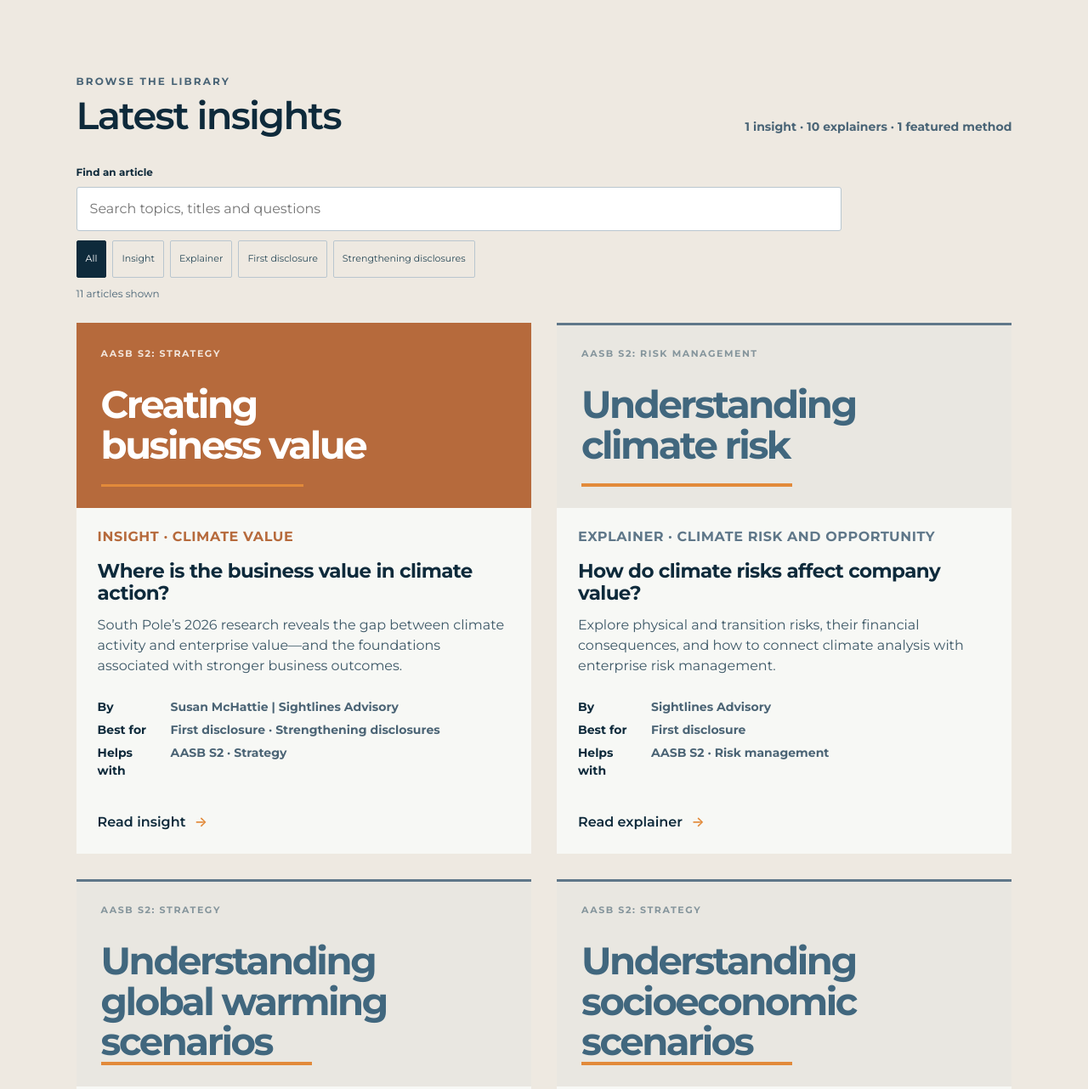
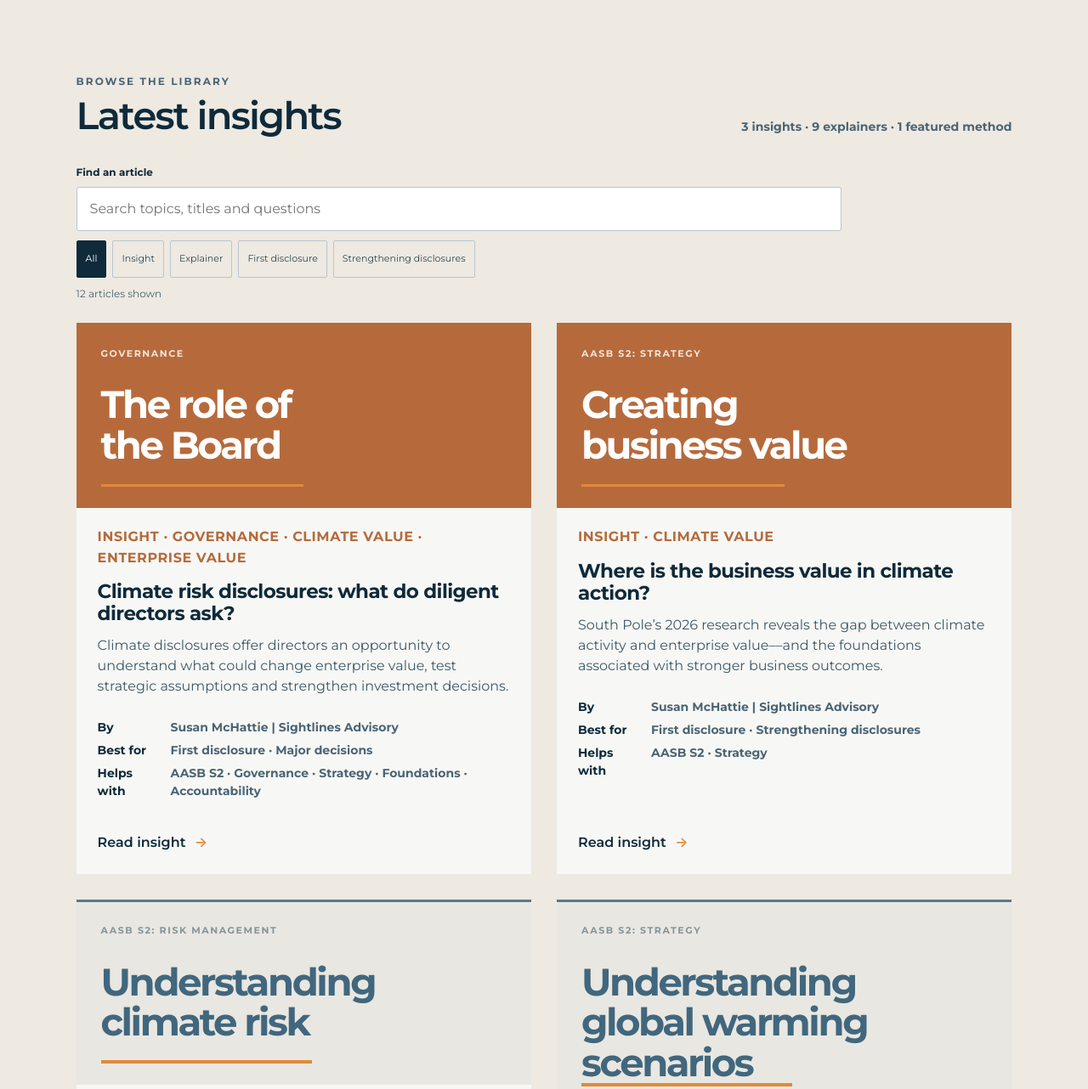
Before and after one commit to sightlines-advisory/web-prototype, a plain HTML site: page insights/index.html in a window 1280 px wide. Shown: the part 1040-2322 px from the top of the page at 85% size. Drawn offline with Linux system fonts and the light colour scheme.

Commit message:
Add governance Insight to library and reconcile article counts

```diff
--- a/insights/index.html
+++ b/insights/index.html
@@ -6,7 +6,7 @@
   <meta name="description" content="Draft Sightlines Advisory Insights page.">
   <title>Insights — Sightlines Advisory (staging)</title>
   <link rel="icon" href="../assets/favicon.svg" type="image/svg+xml">
-  <link rel="stylesheet" href="../styles.css"><link rel="stylesheet" href="insights.css?v=20261112-p3">
+  <link rel="stylesheet" href="../styles.css"><link rel="stylesheet" href="insights.css?v=20261126-governance">
 </head>
 <body>
 <p class="prototype-banner"><strong>SIGHTLINES WEB PROTOTYPE</strong> — working copy; not the production site.</p>
@@ -38,8 +38,9 @@
     <div class="featured-method-actions"><a class="featured-method-primary" href="five-steps-confident-start-climate-reporting.html">Read the article <span aria-hidden="true">→</span></a><a class="featured-method-secondary" href="https://sightlines-advisory.com.au/downloads/sightlines-five-steps-climate-reporting-guide.pdf" target="_blank" rel="noopener noreferrer">Download the guide (PDF) <span aria-hidden="true">↗</span></a></div>
   </div>
 </section>
-    <section class="insights-grid-section" id="insights-library"><div class="insights-grid-header"><div><p class="eyebrow">BROWSE THE LIBRARY</p><h2>Latest insights</h2></div><p>1 insight · 10 explainers · 1 featured method</p></div>
+    <section class="insights-grid-section" id="insights-library"><div class="insights-grid-header"><div><p class="eyebrow">BROWSE THE LIBRARY</p><h2>Latest insights</h2></div><p>3 insights · 9 explainers · 1 featured method</p></div>
       <div class="insights-discovery"><label for="insights-search">Find an article</label><input id="insights-search" type="search" placeholder="Search topics, titles and questions" autocomplete="off"><div class="insights-filters" role="group" aria-label="Filter articles"><button type="button" data-filter="all" aria-pressed="true">All</button><button type="button" data-filter="insight">Insight</button><button type="button" data-filter="explainer">Explainer</button><button type="button" data-filter="first disclosure">First disclosure</button><button type="button" data-filter="strengthening disclosures">Strengthening disclosures</button></div><p id="insights-search-status" role="status" aria-live="polite" aria-atomic="true"></p></div><div class="insights-grid">
+<article class="insight-card card--insight" data-topics="Governance Climate value Enterprise value" data-transition="Foundations Accountability"><div class="tile-art tile-art--insight tile-art--governance" aria-hidden="true"><p>GOVERNANCE</p><strong>The role of<br>the Board</strong><i class="insight-rule"></i></div><div class="insight-card-body"><span class="insight-type">Insight · Governance · Climate value · Enterprise value</span><h3><a href="climate-risk-disclosures-director-questions.html">Climate risk disclosures: what do diligent directors ask?</a></h3><p>Climate disclosures offer directors an opportunity to understand what could change enterprise value, test strategic assumptions and strengthen investment decisions.</p><dl class="insight-card-meta"><div class="insight-card-meta-row"><dt>By</dt><dd>Susan McHattie | Sightlines Advisory</dd></div><div class="insight-card-meta-row"><dt>Best for</dt><dd>First disclosure · Major decisions</dd></div><div class="insight-card-meta-row"><dt>Helps with</dt><dd>AASB S2 · Governance · Strategy · Foundations · Accountability</dd></div></dl><a class="text-link" href="climate-risk-disclosures-director-questions.html">Read insight <span aria-hidden="true">→</span></a></div></article>
         <article class="insight-card card--insight"><div class="tile-art tile-art--insight" aria-hidden="true"><p>AASB S2: STRATEGY</p><strong>Creating<br>business value</strong><i class="insight-rule"></i></div><div class="insight-card-body"><span class="insight-type">Insight · Climate value</span><h3><a href="where-is-business-value-in-climate-action.html">Where is the business value in climate action?</a></h3><p>South Pole’s 2026 research reveals the gap between climate activity and enterprise value—and the foundations associated with stronger business outcomes.</p><dl class="insight-card-meta"><div class="insight-card-meta-row"><dt>By</dt><dd>Susan McHattie | Sightlines Advisory</dd></div><div class="insight-card-meta-row"><dt>Best for</dt><dd>First disclosure · Strengthening disclosures</dd></div><div class="insight-card-meta-row"><dt>Helps with</dt><dd>AASB S2 · Strategy</dd></div></dl><a class="text-link" href="where-is-business-value-in-climate-action.html">Read insight <span aria-hidden="true">→</span></a></div></article>
         <article class="insight-card card--type card--fact"><div class="tile-art tile-art--fact" aria-hidden="true"><p>AASB S2: RISK MANAGEMENT</p><strong>Understanding<br>climate risk</strong><i class="fact-rule"></i></div><div class="insight-card-body"><span class="insight-type">Explainer · Climate risk and opportunity</span><h3><a href="how-climate-risks-affect-company-value.html">How do climate risks affect company value?</a></h3><p>Explore physical and transition risks, their financial consequences, and how to connect climate analysis with enterprise risk management.</p><dl class="insight-card-meta"><div class="insight-card-meta-row"><dt>By</dt><dd>Sightlines Advisory</dd></div><div class="insight-card-meta-row"><dt>Best for</dt><dd>First disclosure</dd></div><div class="insight-card-meta-row"><dt>Helps with</dt><dd>AASB S2 · Risk management</dd></div></dl><a class="text-link" href="how-climate-risks-affect-company-value.html">Read explainer <span aria-hidden="true">→</span></a></div></article>
         <article class="insight-card card--type card--fact"><div class="tile-art tile-art--fact" aria-hidden="true"><p>AASB S2: STRATEGY</p><strong>Understanding<br>global warming scenarios</strong><i class="fact-rule"></i></div><div class="insight-card-body"><span class="insight-type">Explainer · Climate scenarios</span><h3><a href="global-warming-projections-business.html">What can a global warming projection tell your business?</a></h3><p>Explore IPCC warming pathways, UNEP policy cases and how climate projections inform investments and business decisions.</p><dl class="insight-card-meta"><div class="insight-card-meta-row"><dt>By</dt><dd>Susan McHattie | Sightlines Advisory</dd></div><div class="insight-card-meta-row"><dt>Best for</dt><dd>First disclosure</dd></div><div class="insight-card-meta-row"><dt>Helps with</dt><dd>AASB S2 · Strategy</dd></div></dl><a class="text-link" href="global-warming-projections-business.html">Read explainer <span aria-hidden="true">→</span></a></div></article>
```
